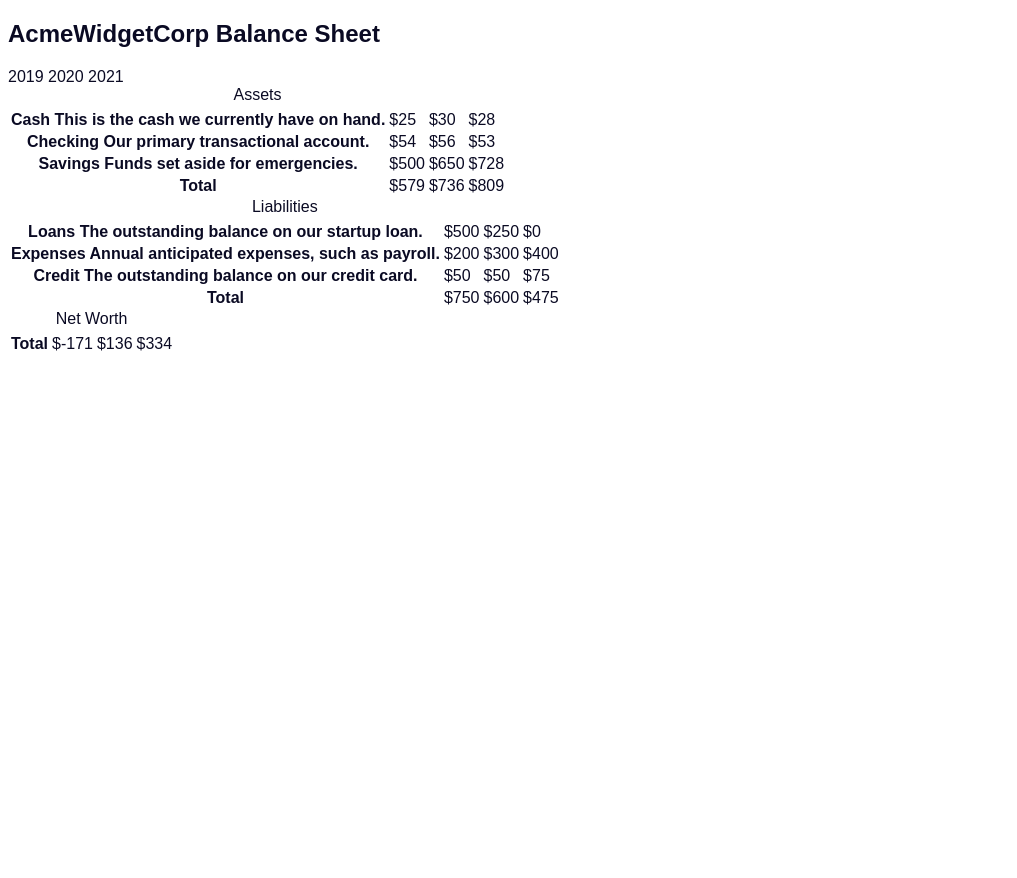
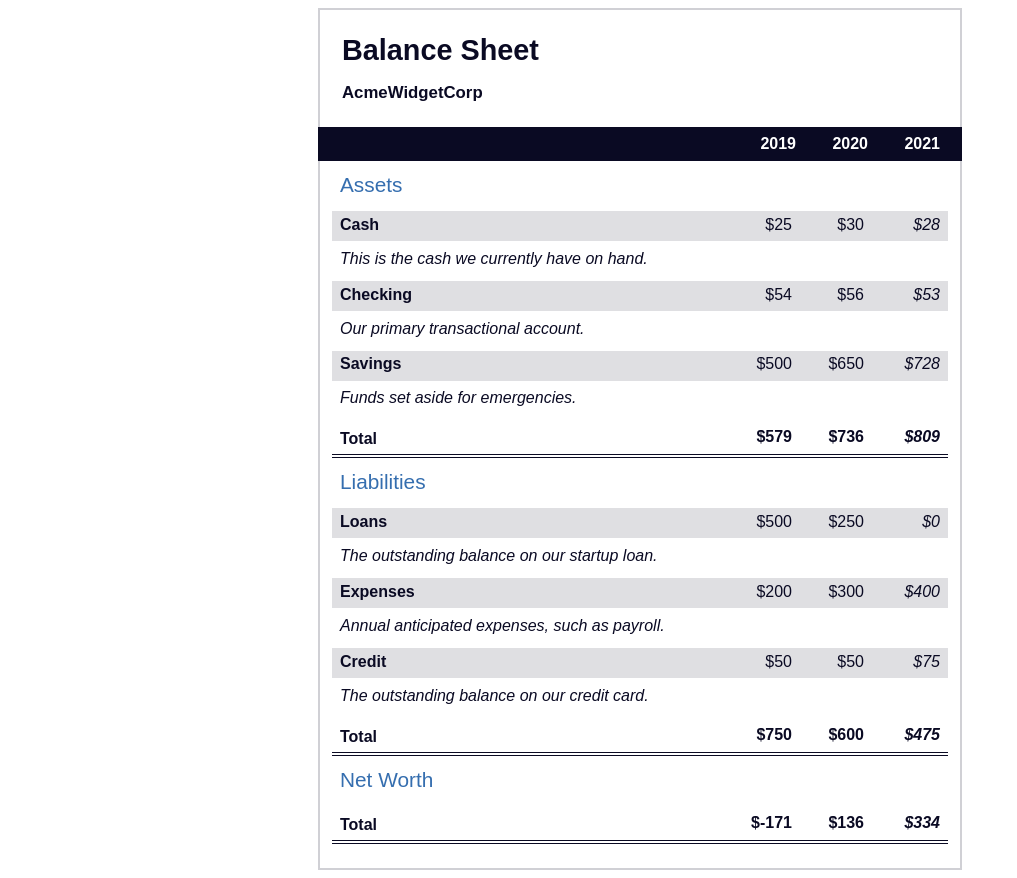
Before and after one commit to mfn1967/balance-sheet, a plain HTML site: page index.html in a window 1280 px wide. Shown: the whole page, without its empty margins (0-1017 px from the left). Before the commit the page ends 800 px from the top, so only its background shows below. Drawn offline with Linux system fonts and the light colour scheme.

Commit message:
Add styling to tables

```diff
--- a/style.css
+++ b/style.css
@@ -11,14 +11,146 @@
 
 /* Remove screenreader only text from document flow */
 span[class~="sr-only"] {
+    border: 0 !important;
+    clip: rect(1px, 1px, 1px, 1px) !important;
+    clip-path: inset(50%) !important;
+    width: 1px !important;
+    height: 1px !important;
+    overflow: hidden !important;
+    white-space: nowrap !important;
+    position: absolute !important;
+    padding: 0 !important;
+    margin: -1px !important;
+}
+
+/* Styling */
+h1 {
+    max-width: 37.25rem;
+    margin: 0 auto;
+    padding: 1.5rem 1.25rem;
+}
+
+section {
+    max-width: 40rem;
+    margin: 0 auto;
+    border: 2px solid #d0d0d5;
+}
+
+#years {
+    display: flex;
+    justify-content: flex-end;
+    position: sticky;
+    top: 0;
+    color: #fff;
+    background-color: #0a0a23;
+    margin: 0 -2px;
+    padding: 0.5rem calc(1.25rem + 2px) 0.5rem 0;
+    z-index: 999;
+}
+
+#years span[class] {
+    width: 4.5rem;
+    font-weight: bold;
+    text-align: right;
+}
+
+.table-wrap {
+    padding: 0 0.75rem 1.5rem 0.75rem;
+}
+
+table {
+    border-collapse: collapse;
     border: 0;
-    clip: rect(1px, 1px, 1px, 1px);
-    clip-path: inset(50%);
-    width: 1px;
-    height: 1px;
-    overflow: hidden;
-    white-space: nowrap;
+    width: 100%;
+    position: relative;
+    margin-top: 3rem;
+}
+
+table caption {
+    color: #356eaf;
+    font-size: 1.3em;
+    font-weight: normal;
     position: absolute;
-    padding: 0;
-    margin: -1px;
+    top: -2.25rem;
+    left: 0.5rem;
 }
+
+tbody td {
+    width: 100vw;
+    min-width: 4rem;
+    max-width: 4rem;
+}
+
+tbody th {
+    width: calc(100% - 12rem);
+}
+
+tr[class="total"] {
+    border-bottom: 4px double #0a0a23;
+    font-weight: bold;
+}
+
+tr[class="total"] th {
+    text-align: left;
+    padding: 0.5rem 0 0.25rem 0.5rem;
+}
+
+tr.total td {
+    text-align: right;
+    padding: 0 0.25rem;
+}
+
+tr.total td:nth-of-type(3) {
+    padding: 0.5rem;
+}
+
+tr.total:hover {
+    background-color: #99c9ff;
+}
+
+td.current {
+    font-style: italic;
+}
+
+tr.data {
+    background-image: linear-gradient(to bottom, #dfdfe2 1.845rem, white 1.845rem);
+}
+
+tr.data th {
+    text-align: left;
+    padding-top: 0.3rem;
+    padding-left: 0.5rem;
+}
+
+tr.data th .description {
+    display: block;
+    font-style: italic;
+    font-weight: normal;
+    padding: 1rem 0 0.75rem;
+    margin-right: -13.5rem;
+}
+
+tr.data td {
+    vertical-align: top;
+    text-align: right;
+    padding: 0.3rem 0.25rem 0;
+}
+
+tr.data td:last-of-type {
+    padding-right: 0.5rem;
+}
+
+/* Enable Flexbox */
+h1 .flex {
+    display: flex;
+    flex-direction: column-reverse;
+    gap: 1rem;
+}
+
+h1 .flex span:first-of-type {
+    font-size: 0.7em;
+}
+
+h1 .flex span:last-of-type {
+    font-size: 1.2em;
+}
```
